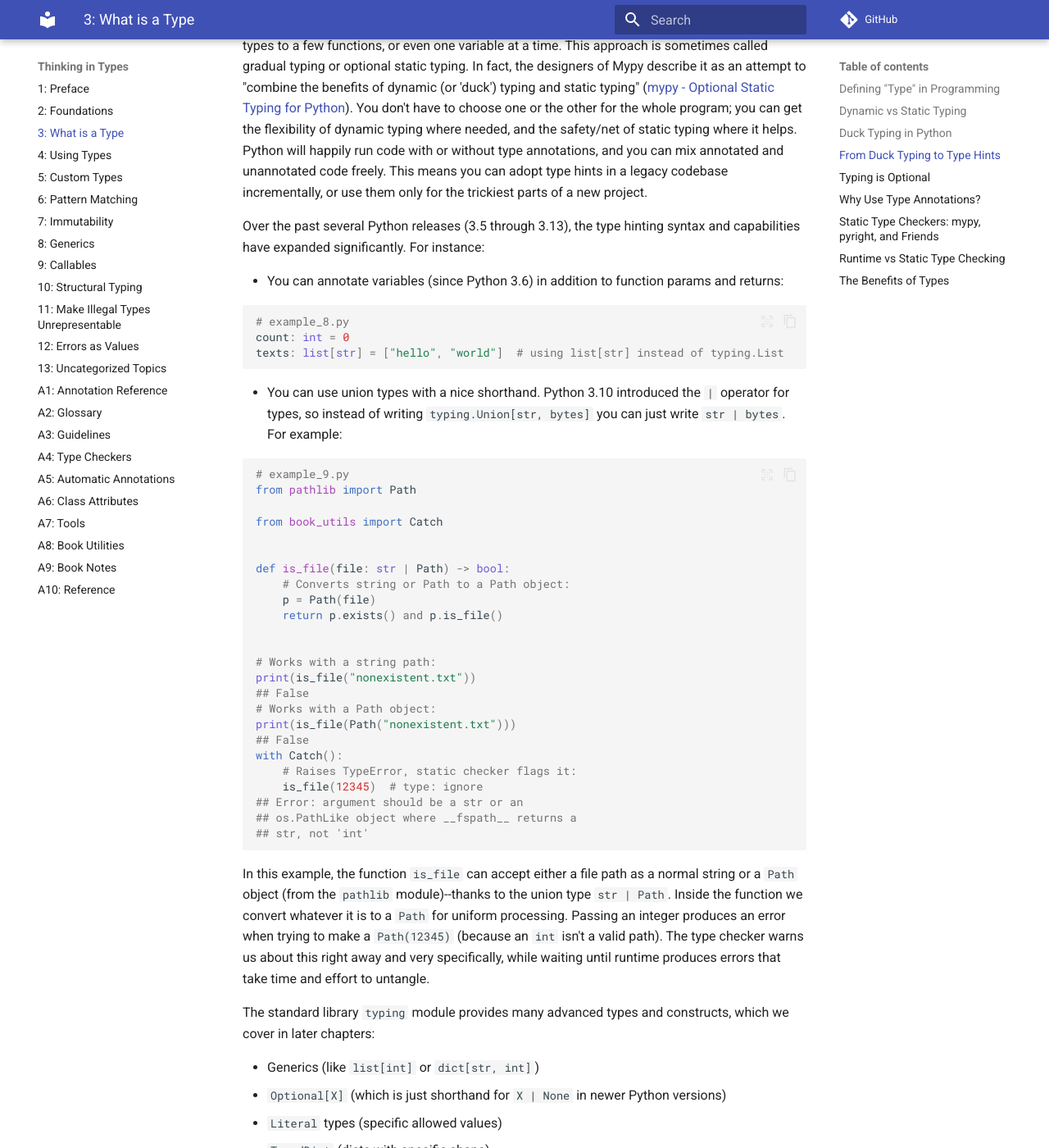
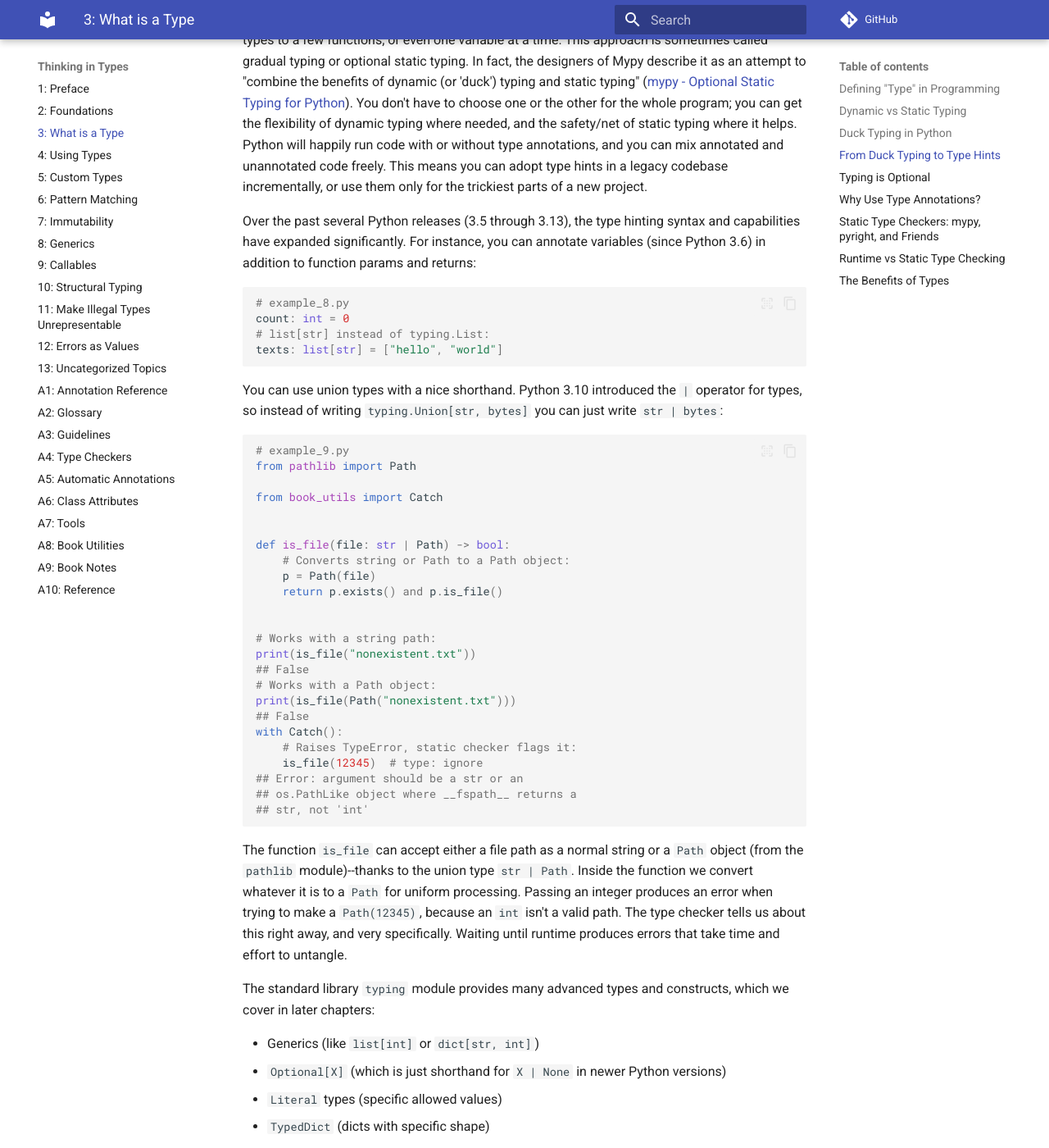
Before and after one commit to ThinkingInTypes/ThinkingInTypes.github.io, an MkDocs documentation site: the page built from Chapters/03_What_is_a_Type.md, in a window 1280 px wide and 1400 px high, scrolled down 6577 px. Shown: the whole window at 82% size. Built offline with MkDocs 1.6.1 and Material for MkDocs 9.7.7, drawn with Linux system fonts in a browser that asks for light colours; comment, search, counter and statistics services are not loaded; some of the changed text lies outside the part shown.

Commit message:
Update 03_What_is_a_Type.md

````diff
--- a/Chapters/03_What_is_a_Type.md
+++ b/Chapters/03_What_is_a_Type.md
@@ -222,7 +223,7 @@
 By reading the annotated `greet` function, a developer (or an IDE) immediately knows that `name` is expected to be a string, which improves readability.
 If somewhere else in the code we call `greet(123)`, a type-checking tool can warn us that we're calling `greet` with the wrong type of argument.
 
-Let's illustrate this with a quick example that a static type checker like Mypy or Pyright could catch:
+A type checker will catch this:
 
 ```python
 # example_7.py
@@ -256,19 +257,17 @@
 This means you can adopt type hints in a legacy codebase incrementally, or use them only for the trickiest parts of a new project.
 
 Over the past several Python releases (3.5 through 3.13), the type hinting syntax and capabilities have expanded significantly.
-For instance:
-
-- You can annotate variables (since Python 3.6) in addition to function params and returns:
+For instance, you can annotate variables (since Python 3.6) in addition to function params and returns:
 
 ```python
 # example_8.py
 count: int = 0
-texts: list[str] = ["hello", "world"]  # using list[str] instead of typing.List
+# list[str] instead of typing.List:
+texts: list[str] = ["hello", "world"]
 ```
 
-- You can use union types with a nice shorthand.
-Python 3.10 introduced the `|` operator for types, so instead of writing `typing.Union[str, bytes]` you can just write `str | bytes`.
-For example:
+You can use union types with a nice shorthand.
+Python 3.10 introduced the `|` operator for types, so instead of writing `typing.Union[str, bytes]` you can just write `str | bytes`:
 
 ```python
 # example_9.py
@@ -297,10 +296,11 @@
 ## str, not 'int'
 ```
 
-In this example, the function `is_file` can accept either a file path as a normal string or a `Path` object (from the `pathlib` module)--thanks to the union type `str | Path`.
+The function `is_file` can accept either a file path as a normal string or a `Path` object (from the `pathlib` module)--thanks to the union type `str | Path`.
 Inside the function we convert whatever it is to a `Path` for uniform processing.
-Passing an integer produces an error when trying to make a `Path(12345)` (because an `int` isn't a valid path).
-The type checker warns us about this right away and very specifically, while waiting until runtime produces errors that take time and effort to untangle.
+Passing an integer produces an error when trying to make a `Path(12345)`, because an `int` isn't a valid path.
+The type checker tells us about this right away, and very specifically.
+Waiting until runtime produces errors that take time and effort to untangle.
 
 The standard library `typing` module provides many advanced types and constructs, which we cover in later chapters:
 
@@ -503,11 +503,11 @@
 def f(x: int) -> int:
     return x * 2
 
-print(f(5))      # 10, type is correct
+print(f(5))      # Correct type
 ## 10
-print(f("hi"))   # This will actually raise a TypeError at runtime,
+print(f("hi"))   # Does NOT cause a TypeError
 ## hihi
-                 # because Python tries to do "hi" * 2 (which surprisingly works for strings by repetition!)
+# Strings can be "multiplied"
 ```
 
 This example is a bit tricky--Python will not error on `f("hi")` because `"hi" * 2` in Python is valid (it repeats the string, resulting in `"hihi"`).
````
Also changed, not shown: other parts of Chapters/03_What_is_a_Type.md (+7 -6 lines).
